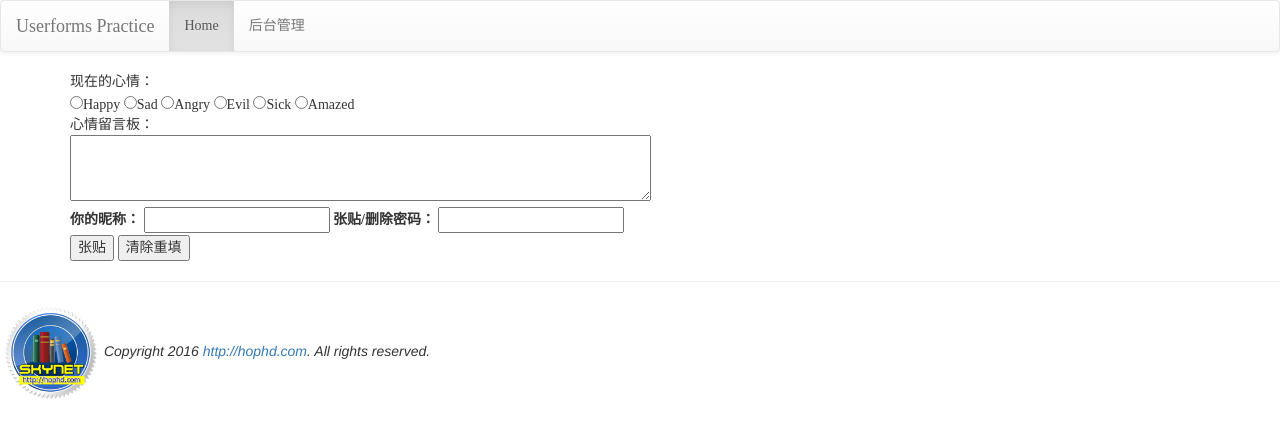
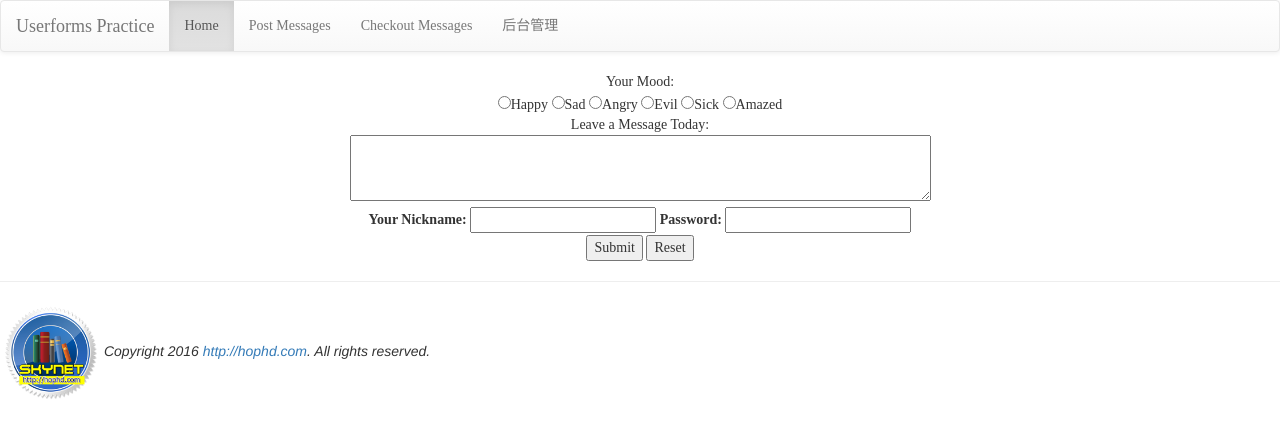
Before and after one commit to wayneyeye/Django_crashcourse, a Django app: template ch08www/templates/posting.html in a window 1280 px wide. Shown: the top 438 px of the page. Run offline with Django 3.2, Linux system fonts and the light colour scheme; the template is opened without the code that fills it: values that come from a table or form of the project are taken from there, others are empty; data comes from the database, SQL or seed files in the repository; both versions use the stored data as it was after the commit; some libraries are stand-ins or nearby versions.

Commit message:
fix deprecated features

```diff
--- a/ch08www_practice/ch08www_practice/urls.py
+++ b/ch08www_practice/ch08www_practice/urls.py
@@ -17,9 +17,13 @@ from django.conf.urls import url
 from django.contrib import admin
 from mysite.views import index
 from mysite.views import posts
+from mysite.views import listing
+from mysite.views import posting
 urlpatterns = [
     url(r'^admin/', admin.site.urls),
     url(r'^$', index),
-    url(r'^(\d+)/(\w+)/$', posts), #redirect to delete
-    url(r'^posts$', posts),
+    # url(r'^(\d+)/(\w+)/$', posts), #redirect to delete
+    # url(r'^posts$', posts),
+    url(r'^posting$', posting),
+    url(r'^listing$', listing),
 ]
--- a/ch08www_practice/templates/header.html
+++ b/ch08www_practice/templates/header.html
@@ -8,6 +8,8 @@
             </div>
             <ul class='nav navbar-nav'>
                 <li class='active'><a href='/'>Home</a></li>
+                <li><a href='/posting'>Post Messages</a></li>
+                <li><a href='/listing'>Checkout Messages</a></li>
                 <li><a href='/admin'>后台管理</a></li>
             </ul>
         </div>
--- /dev/null
+++ b/ch08www_practice/templates/posting.html
@@ -0,0 +1,27 @@
+<!-- posting.html (ch08www project) -->
+{% extends "base.html" %}
+{% block title %}I have something to say{% endblock %}
+{% block content %}
+<div class='container' align=center>
+    <form name="my form2" action='.' method='POST'>{% csrf_token %}
+        Your Mood: <br/>
+        {%for m in moods%}
+        <input type='radio' name='mood' value='{{m.status}}'>{{m.status}}
+        {%endfor%}
+        <br/>
+        Leave a Message Today:<br/>
+        {%if message%}
+            <div class='alert alert-warning'>{{message}}</div>
+        {%endif%}
+        <textarea name='user_post' rows=3 cols=70></textarea><br>
+        <label for='user_id1'>Your Nickname:</label>
+        <input id='user_id1' type='text' name='user_id1'>
+        <label for='user_pass'>Password:</label>
+        <input id='user_pass' type='password' name='user_pass'><br>
+        <input type='submit' value='Submit'>
+        <input type='reset' value='Reset'>
+    </form>
+</div>
+
+
+{% endblock %}
--- a/ch08www_practice/templates/posts.html
+++ b/ch08www_practice/templates/posts.html
@@ -15,11 +15,9 @@
     }
 </script>
 
-
-
 <!-- end of js go_delete -->
 <div class='container' align=center>
-    <form name="my form" action='/posts' method='GET'>
+    <form name="my form" action='/posting' method='GET'>
         Your Mood: <br/>
         {%for m in moods%}
         <input type='radio' name='mood' value='{{m.status}}'>{{m.status}}
```
Also changed, not shown: ch08www_practice/mysite/views.py (+20 -0 lines), ch08www_practice/templates/listing.html (added, +23 -0 lines), ch08www_practice/db.sqlite3, 2 other files.
